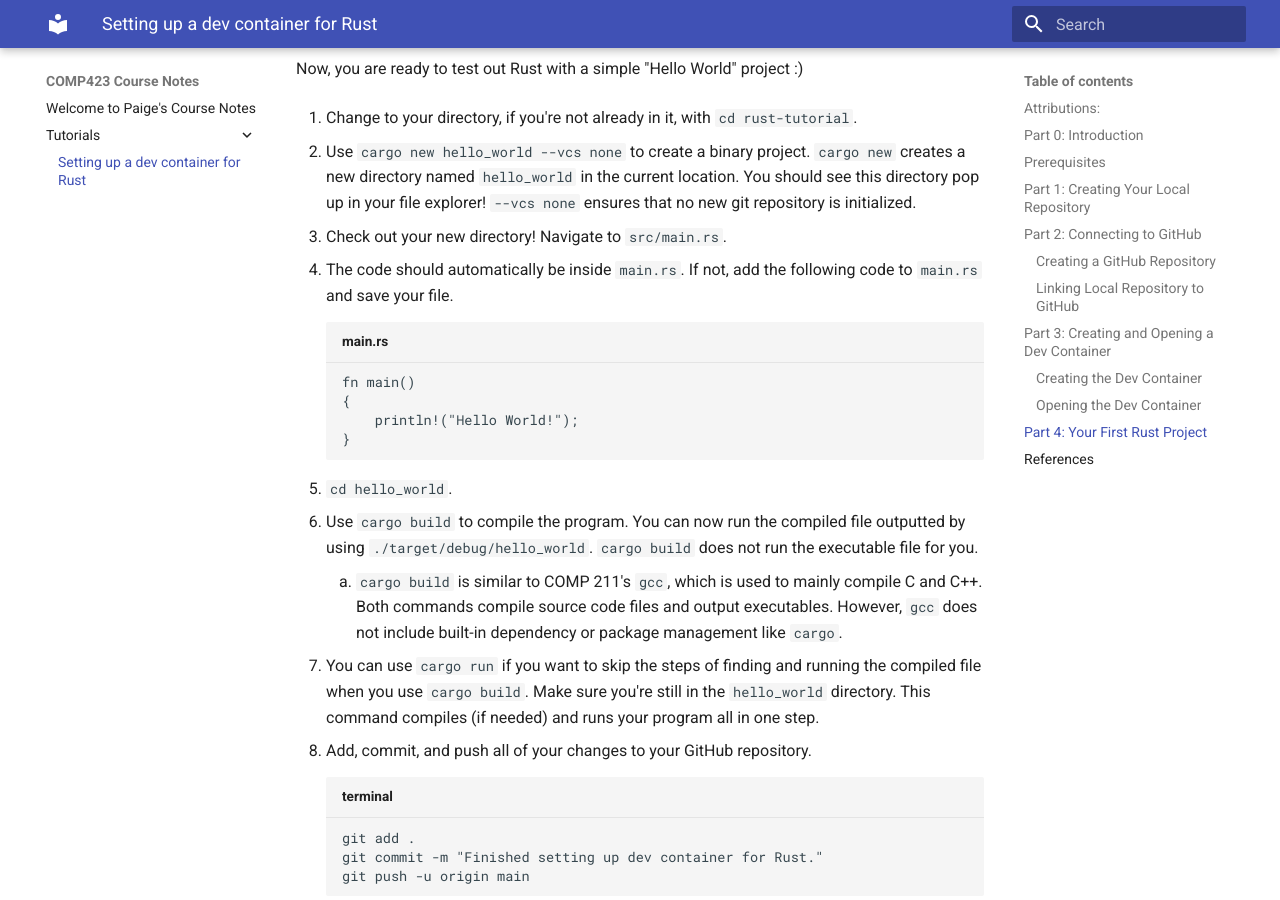
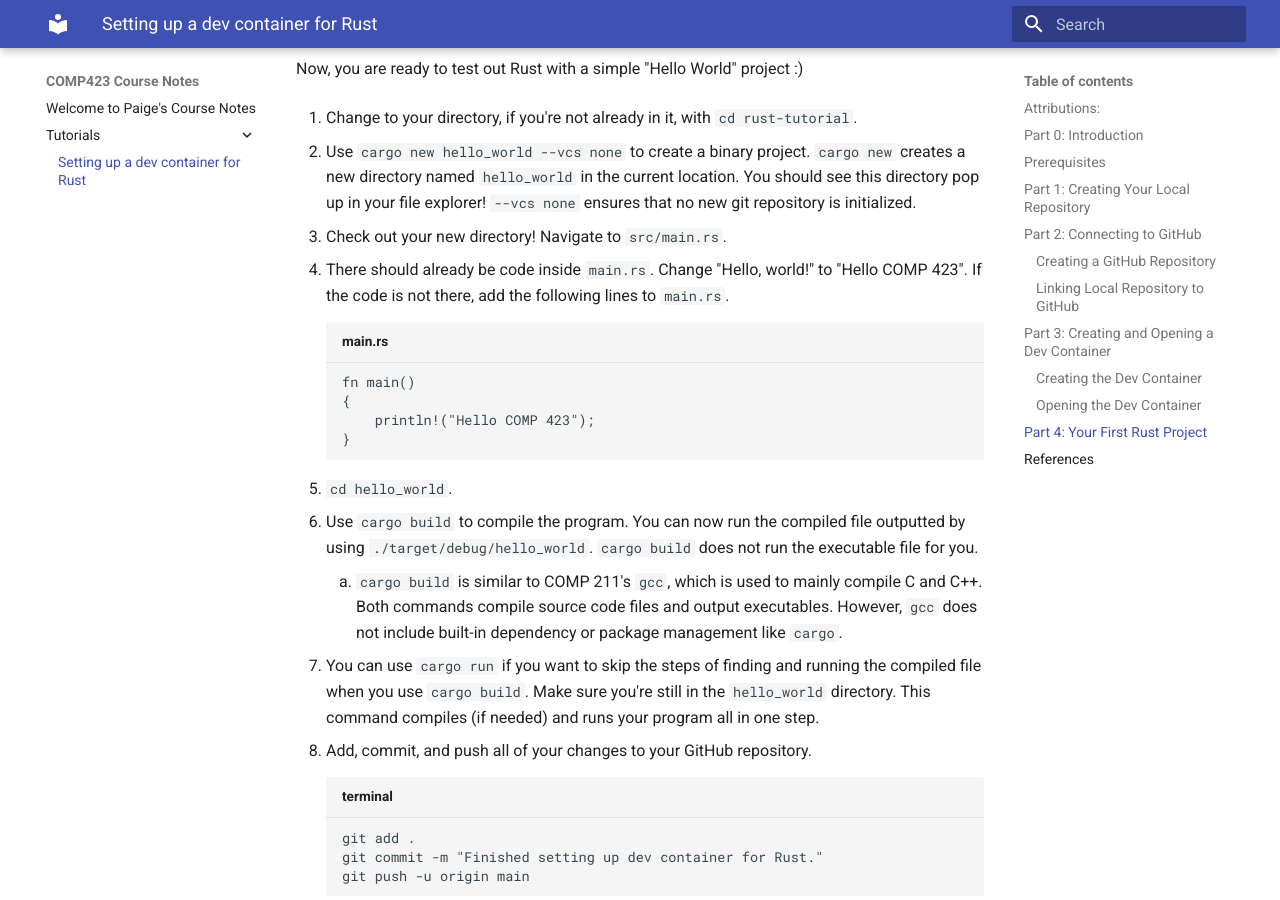
Before and after one commit to ppan1229/comp423-course-notes, an MkDocs documentation site: the page built from docs/tutorials/rust-setup.md, in a window 1280 px wide and 900 px high, scrolled down 3287 px. Built offline with MkDocs 1.6.1 and Material for MkDocs 9.7.7, drawn with Linux system fonts in a browser that asks for light colours.

Commit message:
Made more minor adjustments to instructions.

````diff
--- a/docs/tutorials/rust-setup.md
+++ b/docs/tutorials/rust-setup.md
@@ -111,11 +111,11 @@ Now, you are ready to test out Rust with a simple "Hello World" project :)
 
 3. Check out your new directory! Navigate to `src/main.rs`.
 
-4. The code should automatically be inside `main.rs`. If not, add the following code to `main.rs` and save your file.
+4. There should already be code inside `main.rs`. Change "Hello, world!" to "Hello COMP 423". If the code is not there, add the following lines to `main.rs`.
 ``` title="main.rs"
 fn main()
 {
-    println!("Hello World!");
+    println!("Hello COMP 423");
 }
 ```
 
````
